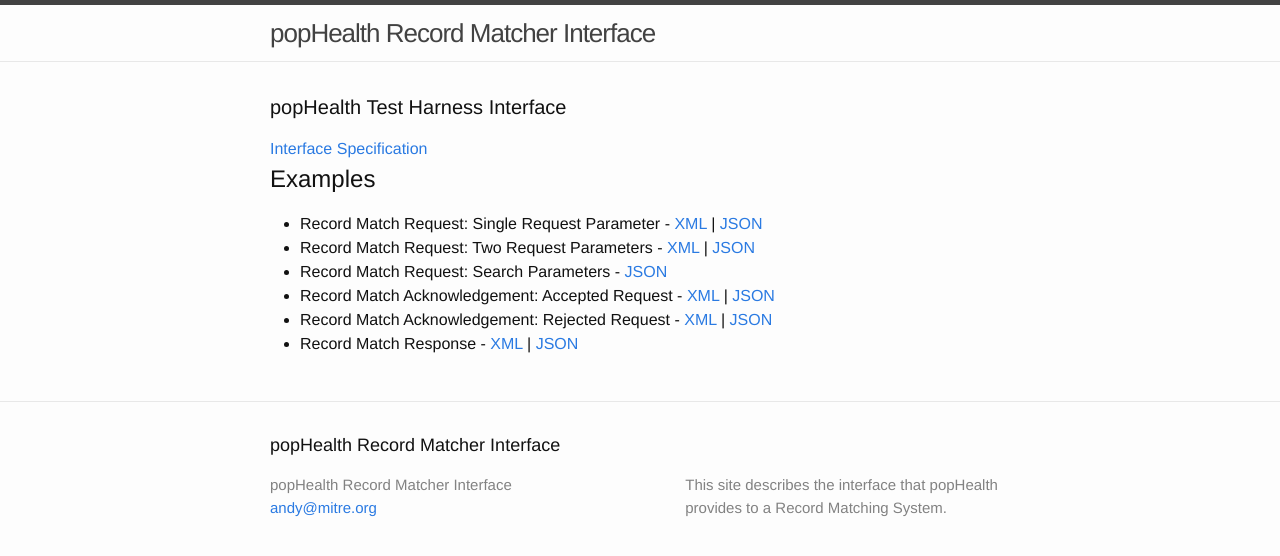
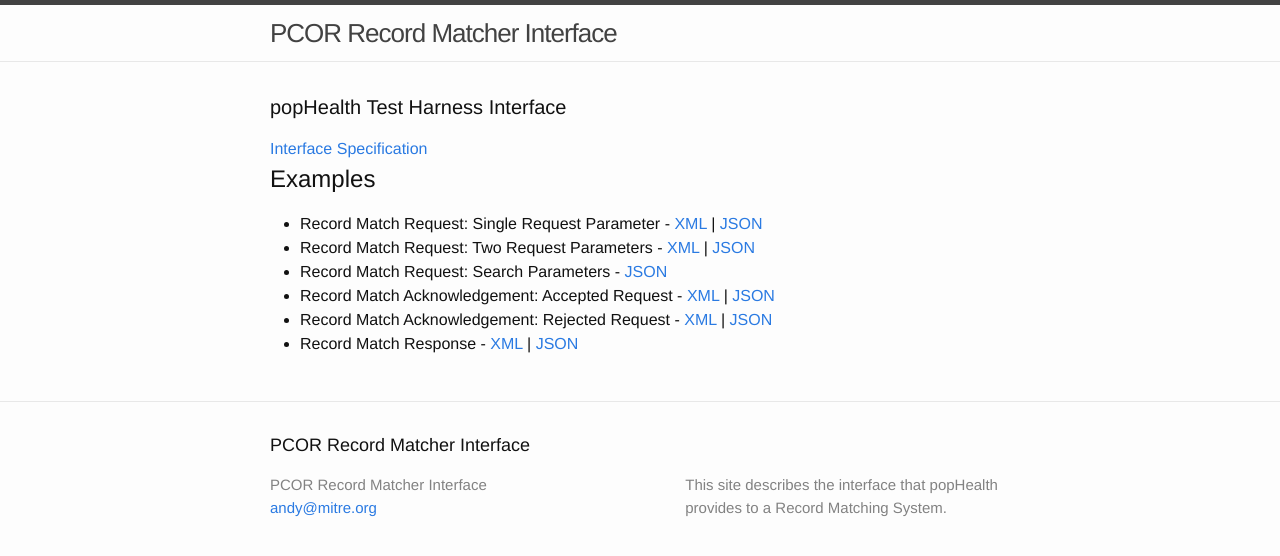
Before and after one commit to mitre/test-harness-interface, a Jekyll site: the page built from index.html, in a window 1280 px wide. Shown: the top 556 px of the page. Built offline with Jekyll 4.4.1, drawn with Linux system fonts in a browser that asks for light colours.

Commit message:
Change to site name

```diff
--- a/_config.yml
+++ b/_config.yml
@@ -6,7 +6,7 @@
 # 'jekyll serve'. If you change this file, please restart the server process.
 
 # Site settings
-title: popHealth Record Matcher Interface
+title: PCOR Record Matcher Interface
 email: andy@mitre.org
 description: > # this means to ignore newlines until "baseurl:"
   This site describes the interface that popHealth provides to a Record Matching System.
```
